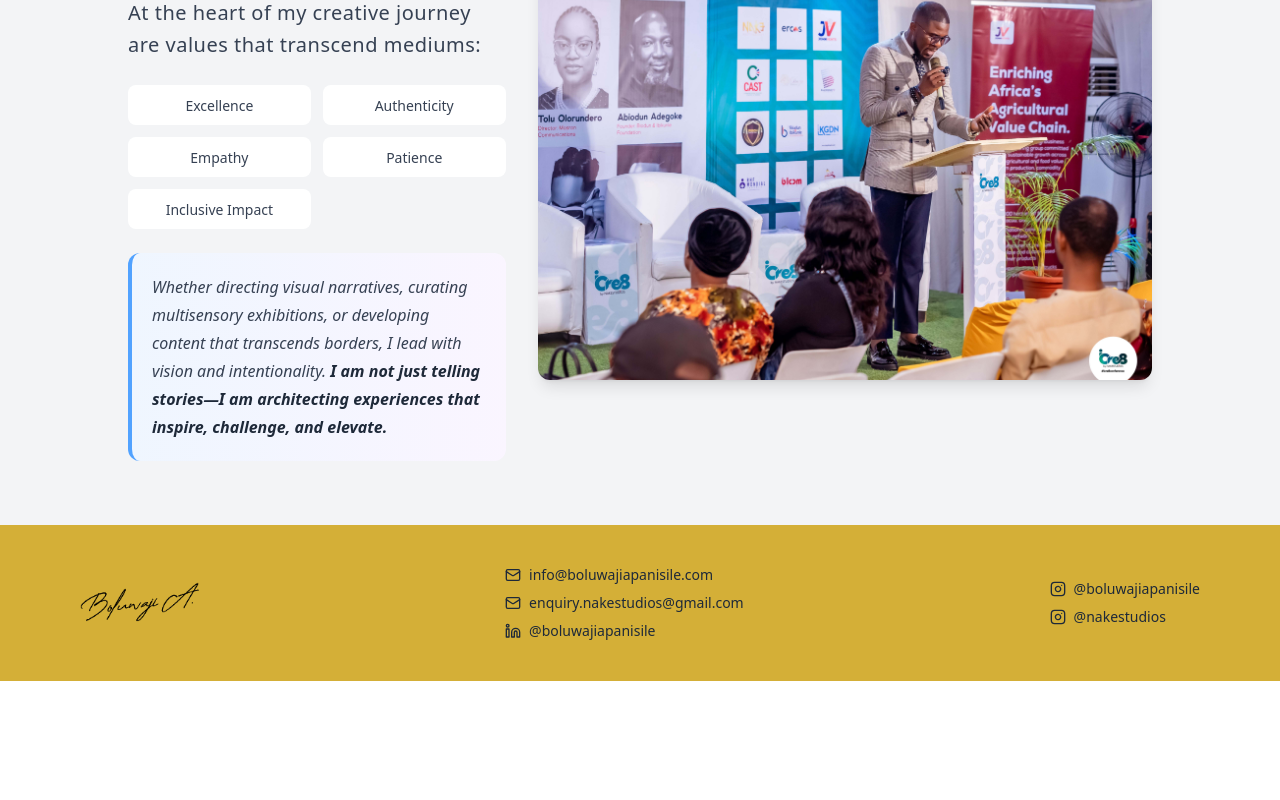
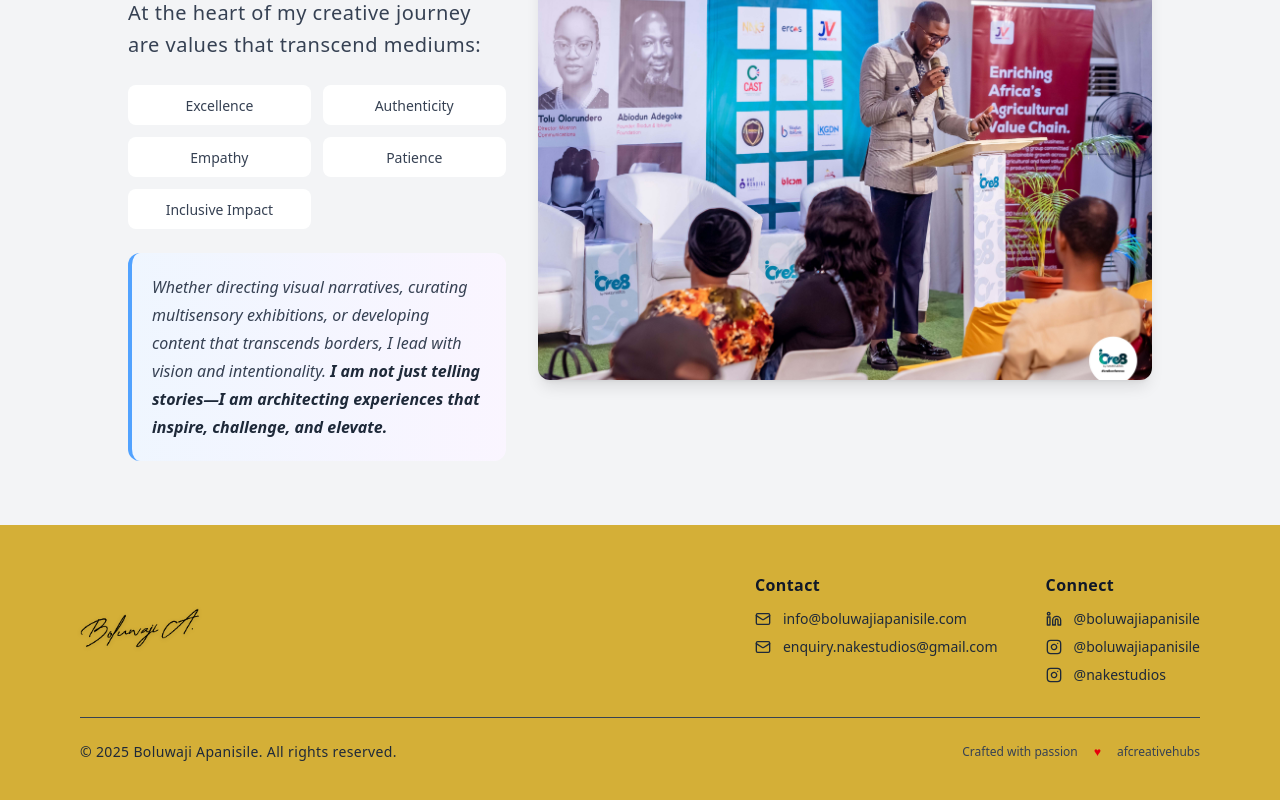
Before and after one commit to fuad1706/boluwaji, a React (Vite) app: page / in a window 1280 px wide. Shown: the part 4677-5477 px from the top of the page. Before the commit the page ends 5358 px from the top, so only its background shows below. Built offline with nearby package versions, Linux system fonts and the light colour scheme.

Commit message:
footer revamped

```diff
--- a/src/components/Footer.jsx
+++ b/src/components/Footer.jsx
@@ -3,61 +3,99 @@ import { Mail, Instagram, Linkedin } from "lucide-react";
 
 const Footer = () => {
   return (
-    <footer className="bg-[#D4AF37] w-full py-10 px-6 md:px-20">
-      <div className="flex flex-col md:flex-row justify-between items-start md:items-center gap-10">
+    <footer className="bg-[#D4AF37] w-full py-12 px-6 md:px-20">
+      <div className="max-w-6xl mx-auto">
+        {/* Main Footer Content */}
+        <div className="flex flex-col md:flex-row justify-between items-start md:items-center gap-8 md:gap-12 mb-8">
+          {/* Logo Section */}
           <div className="flex-shrink-0">
             <img
               src="/images/bolu_sign.png"
-            alt="bolu"
-            className="h-[60px] w-auto object-contain"
+              alt="Boluwaji Apanisile Signature"
+              className="h-[60px] w-auto object-contain filter drop-shadow-sm"
             />
           </div>
 
-        <div className="space-y-2 text-sm text-gray-800">
-          <p className="flex items-center gap-2">
-            <Mail className="w-4 h-4" />
-            <span>info@boluwajiapanisile.com</span>
-          </p>
-          <p className="flex items-center gap-2">
-            <Mail className="w-4 h-4" />
-            <span>enquiry.nakestudios@gmail.com</span>
-          </p>
-          <p className="flex items-center gap-2">
-            <Linkedin className="w-4 h-4" />
+          {/* Contact Information */}
+          <div className="flex flex-col md:flex-row gap-8 md:gap-12">
+            {/* Email Section */}
+            <div className="space-y-3">
+              <h4 className="text-base font-semibold text-gray-900 mb-3 tracking-wide">
+                Contact
+              </h4>
+              <div className="space-y-2">
+                <a
+                  href="mailto:info@boluwajiapanisile.com"
+                  className="flex items-center gap-3 text-sm text-gray-800 hover:text-gray-900 transition-colors duration-200 group"
+                >
+                  <Mail className="w-4 h-4 group-hover:scale-110 transition-transform duration-200" />
+                  <span className="hover:underline">
+                    info@boluwajiapanisile.com
+                  </span>
+                </a>
+                <a
+                  href="mailto:enquiry.nakestudios@gmail.com"
+                  className="flex items-center gap-3 text-sm text-gray-800 hover:text-gray-900 transition-colors duration-200 group"
+                >
+                  <Mail className="w-4 h-4 group-hover:scale-110 transition-transform duration-200" />
+                  <span className="hover:underline">
+                    enquiry.nakestudios@gmail.com
+                  </span>
+                </a>
+              </div>
+            </div>
+
+            {/* Social Media Section */}
+            <div className="space-y-3">
+              <h4 className="text-base font-semibold text-gray-900 mb-3 tracking-wide">
+                Connect
+              </h4>
+              <div className="space-y-2">
                 <a
                   href="#"
                   target="_blank"
                   rel="noopener noreferrer"
-              className="hover:underline"
+                  className="flex items-center gap-3 text-sm text-gray-800 hover:text-gray-900 transition-colors duration-200 group"
                 >
-              @boluwajiapanisile
+                  <Linkedin className="w-4 h-4 group-hover:scale-110 transition-transform duration-200" />
+                  <span className="hover:underline">@boluwajiapanisile</span>
                 </a>
-          </p>
-        </div>
-
-        <div className="space-y-2 text-sm text-gray-800">
-          <p className="flex items-center gap-2">
-            <Instagram className="w-4 h-4" />
                 <a
                   href="#"
                   target="_blank"
                   rel="noopener noreferrer"
-              className="hover:underline"
+                  className="flex items-center gap-3 text-sm text-gray-800 hover:text-gray-900 transition-colors duration-200 group"
                 >
-              @boluwajiapanisile
+                  <Instagram className="w-4 h-4 group-hover:scale-110 transition-transform duration-200" />
+                  <span className="hover:underline">@boluwajiapanisile</span>
                 </a>
-          </p>
-          <p className="flex items-center gap-2">
-            <Instagram className="w-4 h-4" />
                 <a
                   href="#"
                   target="_blank"
                   rel="noopener noreferrer"
-              className="hover:underline"
+                  className="flex items-center gap-3 text-sm text-gray-800 hover:text-gray-900 transition-colors duration-200 group"
                 >
-              @nakestudios
+                  <Instagram className="w-4 h-4 group-hover:scale-110 transition-transform duration-200" />
+                  <span className="hover:underline">@nakestudios</span>
                 </a>
+              </div>
+            </div>
+          </div>
+        </div>
+
+        {/* Divider */}
+        <div className="border-t border-gray-700 border-opacity-30 my-6"></div>
+
+        {/* Copyright Section */}
+        <div className="flex flex-col md:flex-row justify-between items-center gap-4">
+          <p className="text-sm text-gray-800 font-medium tracking-wide">
+            © 2025 Boluwaji Apanisile. All rights reserved.
           </p>
+          <div className="flex items-center gap-4 text-xs text-gray-700">
+            <span>Crafted with passion</span>
+            <span className="text-red-600">♥</span>
+            <span>afcreativehubs</span>
+          </div>
         </div>
       </div>
     </footer>
```
Lines whose indentation alone changed are shown as unchanged.
